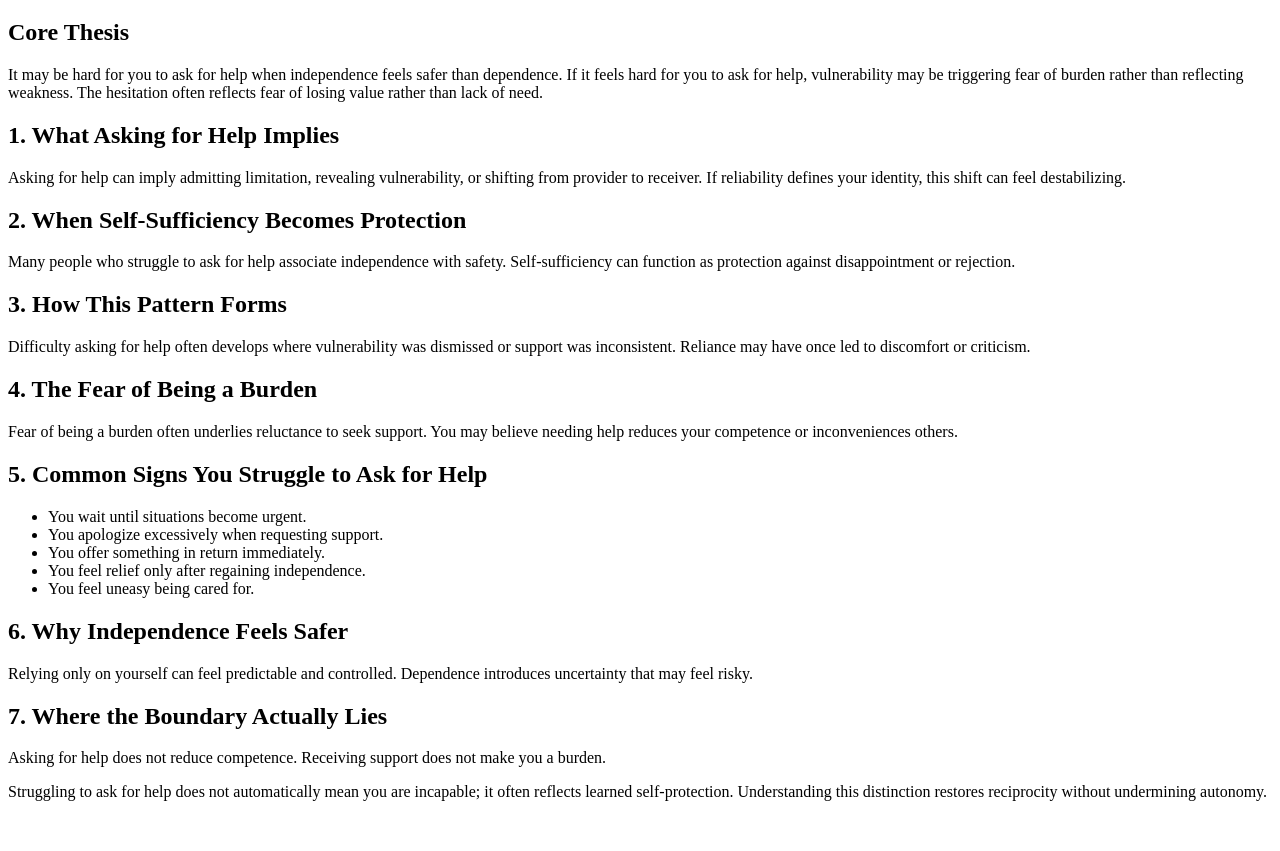
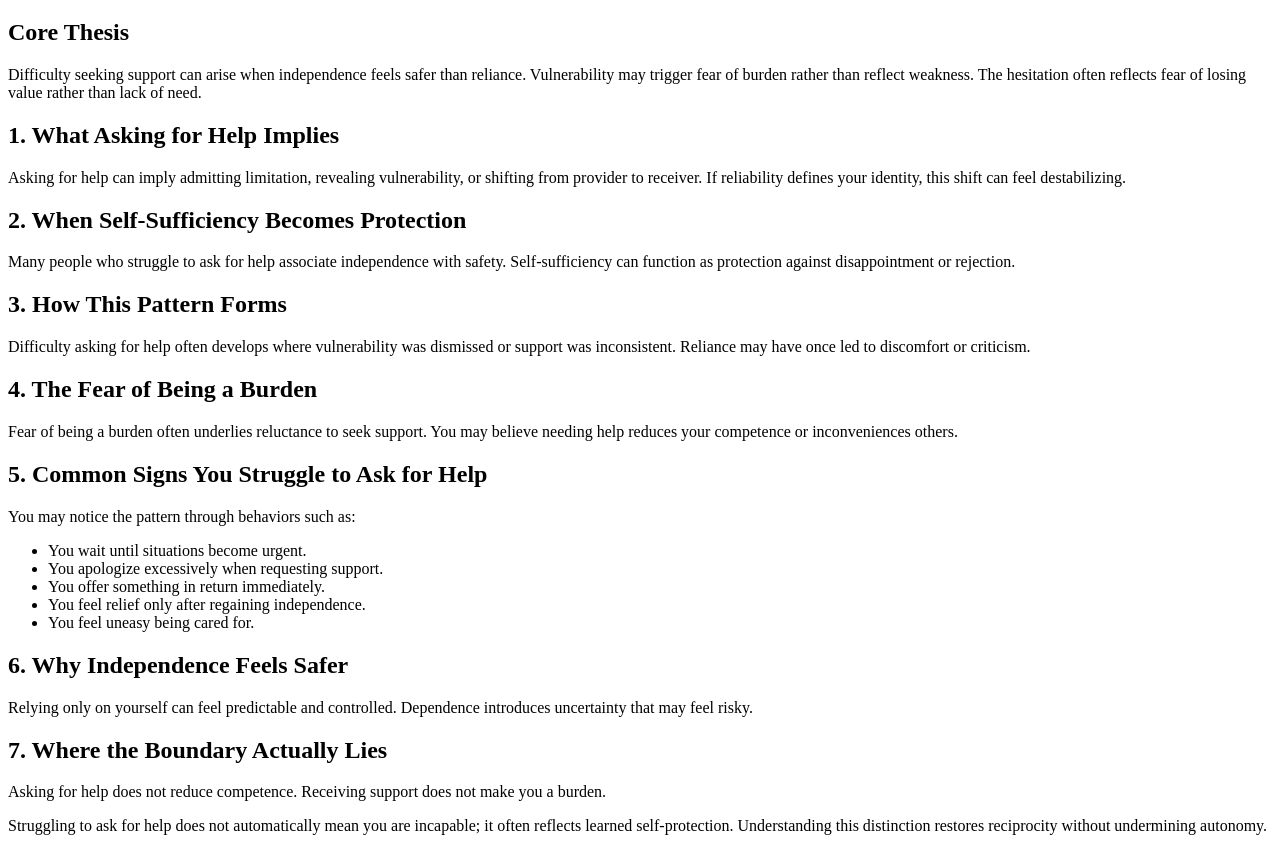
Before and after one commit to mozartltv-creator/55-hard-to-ask-for-help, a plain HTML site: page index.html in a window 1280 px wide. Shown: the part 61-912 px from the top of the page. Before the commit the page ends 878 px from the top, so only its background shows below. Drawn offline with Linux system fonts and the light colour scheme.

Commit message:
Update index.html

```diff
--- a/index.html
+++ b/index.html
@@ -12,11 +12,7 @@
 <h1>Why Is It So Hard for Me to Ask for Help?</h1>
 
 <h2>Core Thesis</h2>
-<p>
-It may be hard for you to ask for help when independence feels safer than dependence.
-If it feels hard for you to ask for help, vulnerability may be triggering fear of burden rather than reflecting weakness.
-The hesitation often reflects fear of losing value rather than lack of need.
-</p>
+<p>Difficulty seeking support can arise when independence feels safer than reliance. Vulnerability may trigger fear of burden rather than reflect weakness. The hesitation often reflects fear of losing value rather than lack of need.</p>
 
 <h2>1. What Asking for Help Implies</h2>
 <p>
@@ -43,6 +39,7 @@ You may believe needing help reduces your competence or inconveniences others.
 </p>
 
 <h2>5. Common Signs You Struggle to Ask for Help</h2>
+<p>You may notice the pattern through behaviors such as:</p>
 <ul>
 <li>You wait until situations become urgent.</li>
 <li>You apologize excessively when requesting support.</li>
```
